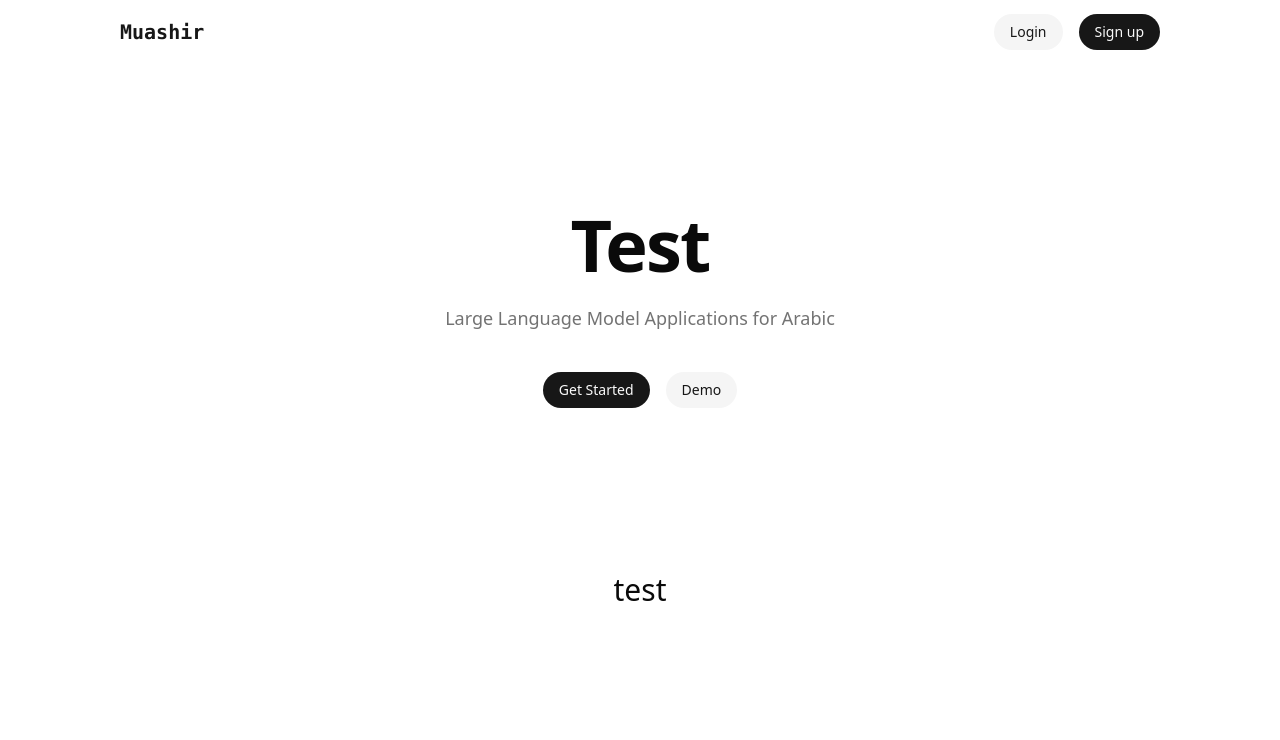
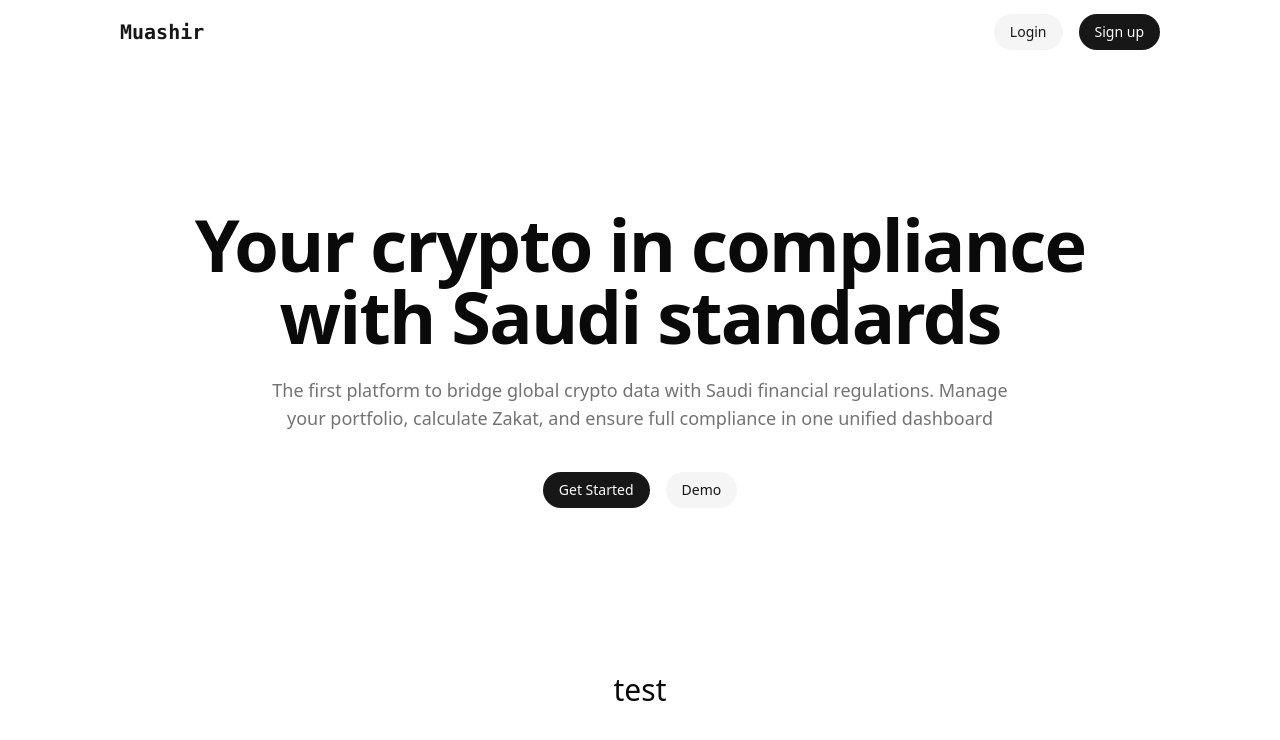
Before and after one commit to DevAliSa/muashir, a Next.js app: page / in a window 1280 px wide. Shown: the top 740 px of the page. Built offline with nearby package versions, Linux system fonts and the light colour scheme.

Commit message:
Adding title

```diff
--- a/app/page.tsx
+++ b/app/page.tsx
@@ -15,10 +15,10 @@ function HeroSection() {
   return (
     <div className="py-20 md:py-36 text-center mx-8 ">
       <h1 className="text-3xl font-bold animate-fade-in tracking-tight sm:text-5xl md:text-7xl">
-      Test
+      Your crypto in compliance with Saudi standards
       </h1>
       <p className="mt-6 animate-fade-in text-lg text-muted-foreground max-w-3xl mx-auto">
-      Large Language Model Applications for Arabic
+      The first platform to bridge global crypto data with Saudi financial regulations. Manage your portfolio, calculate Zakat, and ensure full compliance in one unified dashboard
       </p>
       <div className="mt-10 flex flex-col sm:flex-row gap-4 justify-center">
         <Link href="/" className={buttonVariants()}>
```
